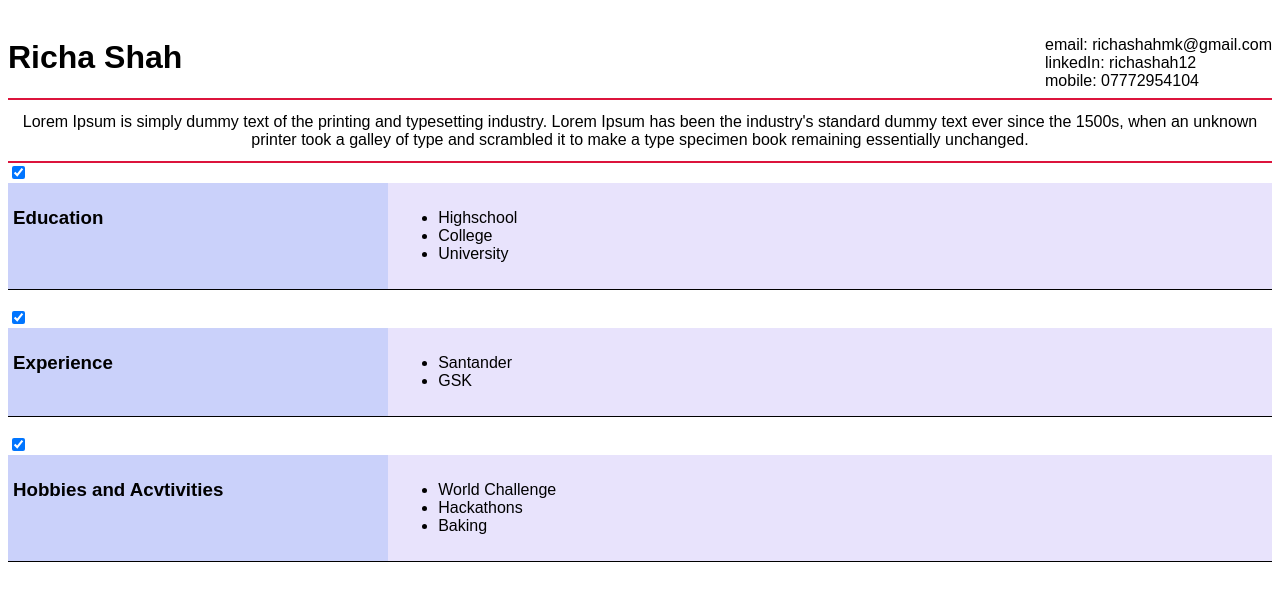
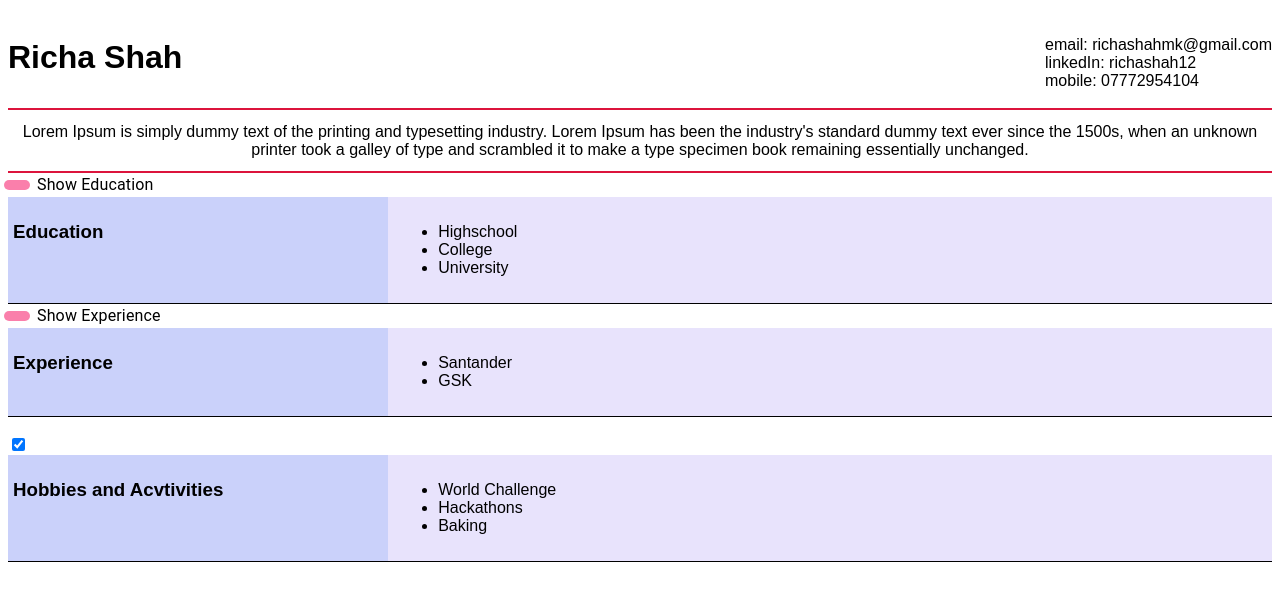
Before and after one commit to richaa-shah/WebCV, a React (Create React App) app: page / in a window 1280 px wide. Shown: the top 600 px of the page. Built offline with nearby package versions, Linux system fonts and the light colour scheme.

Commit message:
Add switch button to collapse sections

```diff
--- a/package.json
+++ b/package.json
@@ -5,6 +5,7 @@
   "keywords": [],
   "main": "src/index.tsx",
   "dependencies": {
+    "@material-ui/core": "4.8.0",
     "react": "16.8.4",
     "react-dom": "16.8.4",
     "react-scripts": "2.1.3"
--- a/src/Header/Header.css
+++ b/src/Header/Header.css
@@ -2,6 +2,7 @@
   display: flex;
   justify-content: space-between;
   padding-top: 10px;
+  padding-bottom: 10px;
   border-bottom: 2px solid crimson;
   font-family: Arial, Helvetica, sans-serif;
 }
--- a/src/index.tsx
+++ b/src/index.tsx
@@ -5,42 +5,59 @@ import { Profile } from "./Profile/Profile";
 import { Education } from "./Education/Education";
 import { Experience } from "./Experience/Experience";
 import { HobActivities } from "./HobActivities/HobActivities";
+import Switch from '@material-ui/core/Switch';
 import "./styles.css";
+import FormGroup from '@material-ui/core/FormGroup';
+import FormControlLabel from '@material-ui/core/FormControlLabel';
 
 const educationPlaces = ["Highschool", "College", "University"];
 const experiencePlaces = ["Santander", "GSK"];
 const HobbiesActivities = ["World Challenge", "Hackathons", "Baking"];
-const App: React.FC = () => {
+
+export default function SwitchesSize() {
+  const [checked, setChecked] = React.useState(false);
   const [checkedEdu, setCheckedEdu] = React.useState(true);
   const [checkedExp, setCheckedExp] = React.useState(true);
+
+  const toggleCheckedEdu = () => {
+    //setChecked(prev => !prev);
+    setCheckedEdu(!checkedEdu)
+  };
+  const toggleCheckedExp = () => {
+   // setChecked(prev => !prev);
+    setCheckedExp(!checkedExp)
+  };
+
+  return (
+    <FormGroup>
+      <FormControlLabel
+        control={<Switch size="small" checked={checkedEdu} onChange={toggleCheckedEdu} />}
+        label="Show Education"
+      />
+      {checkedEdu && (
+        <Education places={educationPlaces} />
+      )
+      }
+      <FormControlLabel
+        control={<Switch size="small" checked={checkedExp} onChange={toggleCheckedExp} />}
+        label="Show Experience"
+      />
+      {checkedExp && (
+        <Experience exPlaces={experiencePlaces} />
+      ) }
+    </FormGroup>
+
+  );
+}
+const App: React.FC = () => {
+
+
   const [checkedHA, setCheckedHA] = React.useState(true);
   return (
     <div>
       <Header />
       <Profile />
-      <input
-        type="checkbox"
-        value="Show Education"
-        checked={checkedEdu}
-        onChange={() => setCheckedEdu(!checkedEdu)}
-      />
-      {checkedEdu ? (
-        <Education places={educationPlaces} />
-      ) : (
-        <h3>Show Education</h3>
-      )}
-      <br />
-      <input
-        type="checkbox"
-        value="Show Experience"
-        checked={checkedExp}
-        onChange={() => setCheckedExp(!checkedExp)}
-      />
-      {checkedExp ? (
-        <Experience exPlaces={experiencePlaces} />
-      ) : (
-        <h3>Show Experience</h3>
-      )}
+      <SwitchesSize />
       <br />
       <input
         type="checkbox"
```
